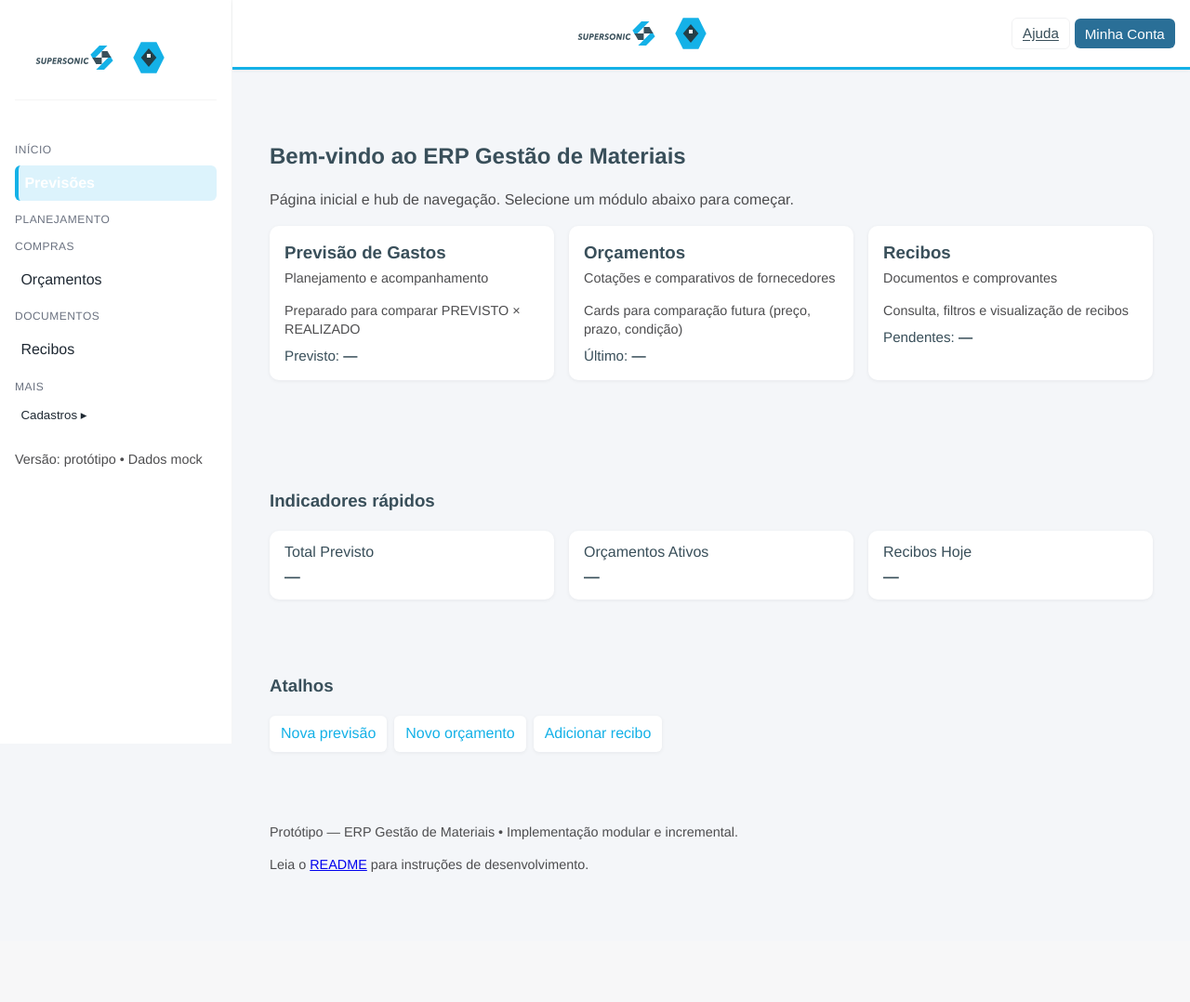
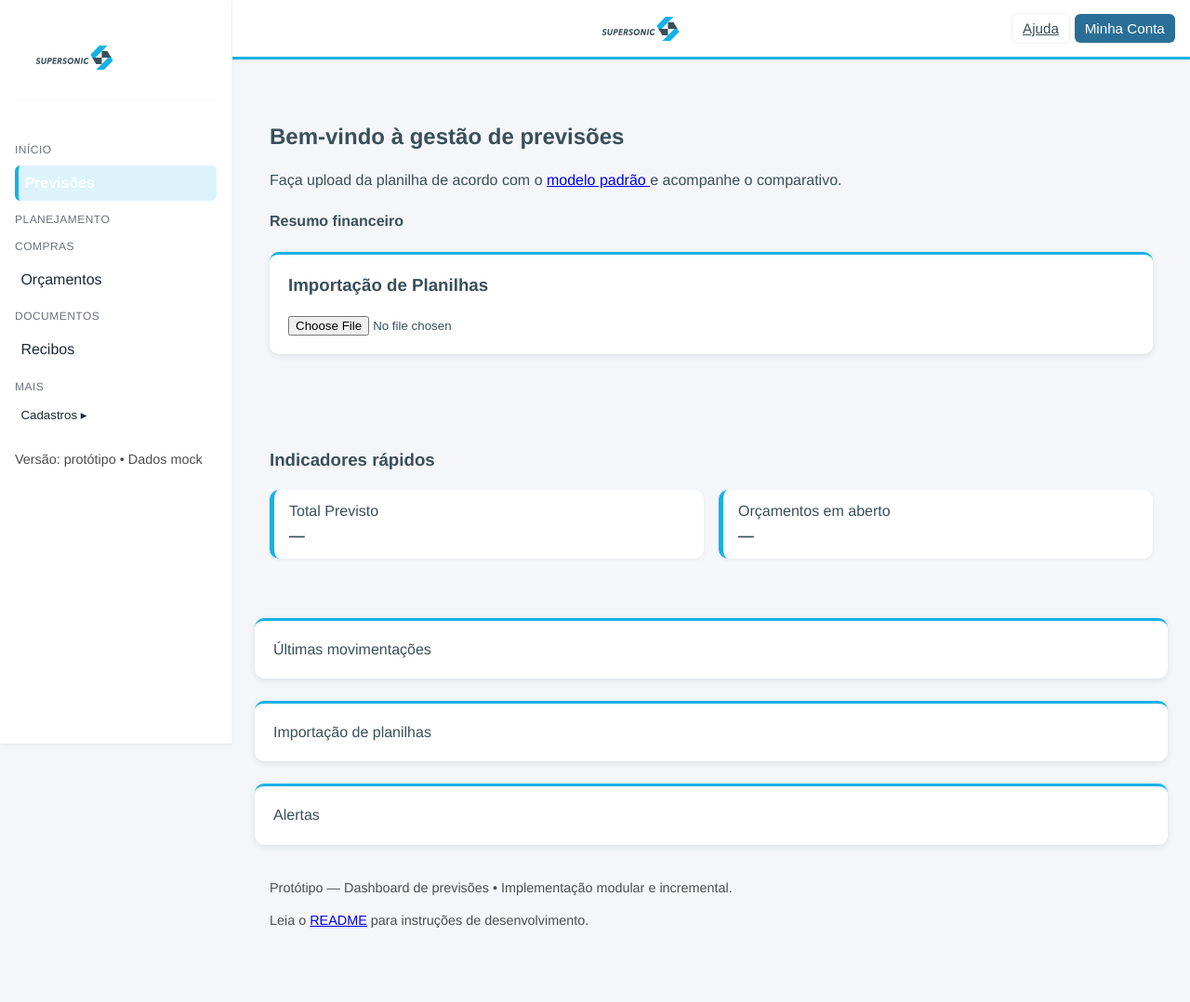
Before and after one commit to Gui-Marucci/Base_Painel, a Python web app: template templates/index.html in a window 1280 px wide. Shown: the whole page at 93% size. Before the commit the page ends 938 px from the top, so only its background shows below. Run offline with Jinja, Linux system fonts and the light colour scheme; the template is opened without the code that fills it, so the values that code supplies are empty.

Commit message:
Style
Ajustes nas cores, implementação de botão de upload e definição de widgets,
Falta reestruturar estilização para manter padrão WMS

```diff
--- a/components/sidebar.html
+++ b/components/sidebar.html
@@ -12,14 +12,6 @@
       alt="Supersonic — ERP Gestão de Materiais"
       class="brand-logo logo-white"
       width="180"
-      height="40"
-    />
-    <!-- Marca pequena (mark-only), útil para compact view -->
-    <img
-      src="../static/img/supersonic-mark.svg"
-      alt="Marca Supersonic"
-      class="brand-mark"
-      width="40"
       height="40"
     />
   </div>
--- a/static/css/geral.css
+++ b/static/css/geral.css
@@ -82,7 +82,7 @@ body {
   margin: 0;
   font-family: "Avenir Next", "Avenir", Helvetica, Arial, sans-serif;
   background-color: var(--bg-body);
-  color: var(--text);
+  color: var(--ss-azul-noite);
   -webkit-font-smoothing: antialiased;
   -moz-osx-font-smoothing: grayscale;
 }
@@ -105,7 +105,7 @@ body {
   --surface: #18333a;
   --text: #ffffff;
   --muted: #a8bcc3;
-  --brand-500: #4ae2ff; /* acento mais brilhante em dark */
+  --ss-azul-dia: #4ae2ff; /* acento mais brilhante em dark */
 }
 
 
@@ -170,104 +170,88 @@ Mostrar mais linhas
 /* SIDEBAR / BRAND (LOGO) */
 /* ========================================================================== */
 
-/* ===== Ajustes de Layout: Sidebar sempre visível em desktop, off-canvas mobile ===== */
+/* =========================================================================== */
+/* Ajustes de Layout: Sidebar sempre visível em desktop, off-canvas mobile
+/* ============================================================================ */
 
-/* Força comportamento de container: sidebar + conteúdo */
+
+/* ==========================================================
+   LAYOUT PRINCIPAL
+========================================================== */
+
+@media (min-width: 901px) {
+
+    .sidebar {
+        position: sticky;
+        top: 0;
+
+        width: var(--sidebar-width);
+        height: 100vh;
+
+        overflow-y: auto;
+    }
+}
+
 .app-root {
   display: grid;
   grid-template-columns: var(--sidebar-width) 1fr;
   min-height: 100vh;
 }
 
-/* Garante que o container do sidebar (injetado) seja visível e posicionado corretamente */
-#sidebar-container > .sidebar,
-.sidebar {
-  /* faz sidebar ocupar a coluna da grid em desktop */
-  position: relative; /* relativo dentro do grid */
+/* coluna da sidebar */
+#sidebar-container {
   width: var(--sidebar-width);
-  height: 100vh;
-  box-shadow: none;
 }
 
-/* Para garantir a leitura do conteúdo do main, fazemos o main usar o restante do grid */
+/* conteúdo principal */
 .main-content {
   min-height: 100vh;
-  padding: 18px 24px;
-  box-sizing: border-box;
   background: var(--bg-body);
+  padding: 24px;
 }
+
+/* estrutura header + conteúdo */
+.content-wrapper {
+  display: flex;
+  flex-direction: column;
+  min-height: 100vh;
+}
+
 
 /* Mobile: sidebar off-canvas */
 @media (max-width: 900px) {
+
     .app-root {
         grid-template-columns: 1fr;
     }
+
+    #sidebar-container {
+        width: 0;
+    }
+
     .sidebar {
         position: fixed;
-    left: -320px; /* escondida por padrão */
         top: 0;
+        left: -100%;
+
+        width: var(--sidebar-width);
+        height: 100vh;
+
         z-index: 1200;
-    transition: left .22s ease;
+
+        transition: left .25s ease;
         box-shadow: var(--shadow-md);
     }
+
     body.sidebar-open .sidebar {
         left: 0;
     }
+
     .main-content {
-    padding: 12px;
+        padding: 16px;
     }
 }
 
-/* =========================================================================== */
-/* Ajustes de Layout: Sidebar sempre visível em desktop, off-canvas mobile
-/* ============================================================================ */
-
-
-/* Força comportamento de container: sidebar + conteúdo */
-.app-root {
-  display: grid;
-  grid-template-columns: var(--sidebar-width) 1fr;
-  min-height: 100vh;
-}
-
-/* Garante que o container do sidebar (injetado) seja visível e posicionado corretamente */
-#sidebar-container > .sidebar,
-.sidebar {
-  /* faz sidebar ocupar a coluna da grid em desktop */
-  position: relative; /* relativo dentro do grid */
-  width: var(--sidebar-width);
-  height: 100vh;
-  box-shadow: none;
-}
-
-/* Para garantir a leitura do conteúdo do main, fazemos o main usar o restante do grid */
-.main-content {
-  min-height: 100vh;
-  padding: 18px 24px;
-  box-sizing: border-box;
-  background: var(--bg-body);
-}
-
-/* Mobile: sidebar off-canvas */
-@media (max-width: 900px) {
-  .app-root {
-    grid-template-columns: 1fr;
-  }
-  .sidebar {
-    position: fixed;
-    left: -320px; /* escondida por padrão */
-    top: 0;
-    z-index: 1200;
-    transition: left .22s ease;
-    box-shadow: var(--shadow-md);
-  }
-  body.sidebar-open .sidebar {
-    left: 0;
-  }
-  .main-content {
-    padding: 12px;
-  }
-}
 /* Quando o layout não usa grid (compatibilidade), garantir margens */
 @supports not (grid-template-columns: var(--sidebar-width) 1fr) {
   body { display: flex; }
@@ -286,8 +270,19 @@ Mostrar mais linhas
 }
 
 .topbar {
+    height: 64px;
     background: var(--surface);
     border-bottom: 3px solid var(--ss-azul-dia);
+
+    display: flex;
+    align-items: center;
+    justify-content: space-between;
+
+    padding: 0 16px;
+
+    position: sticky;
+    top: 0;
+    z-index: 100;
 }
 
 /* Botões / acentos */
@@ -303,7 +298,7 @@ Mostrar mais linhas
 .btn-ghost {
   background: transparent;
   border: 1px solid rgba(15,23,32,0.06);
-  color: var(--text);
+  color: var(--ss-azul-noite);
 }
 
 /* ========================================================================== */
@@ -340,7 +335,7 @@ Mostrar mais linhas
   display: inline-flex;
   align-items: center;
   justify-content: center;
-  background: linear-gradient(180deg, var(--brand-700), var(--brand-900));
+  background: linear-gradient(180deg, var(--ss-cinza), var(--ss-azul-noite));
   color: white;
   border-radius: 8px;
   font-weight: 700;
@@ -373,6 +368,10 @@ Mostrar mais linhas
 .cards, .widgets {
   max-width: 100%;
 }
+.widget {
+    background: white;
+    border-left: 5px solid var(--ss-azul-dia);
+}
 
 /* Força header para ocupar a área de conteúdo (não da sidebar) em telas grandes */
 @media (min-width: 901px) {
@@ -381,3 +380,25 @@ Mostrar mais linhas
 
 /* Acessibilidade e foco visível (padrão) */
 a:focus, button:focus { outline: 3px solid rgba(20,177,231,0.18); outline-offset: 2px; }
+
+/* ==================================================
+   DASHBOARD
+================================================== */
+
+.dashboard-grid {
+    display: grid;
+    gap: 24px;
+    margin-top: 24px;
+}
+
+.dashboard-panel {
+    border-top: 3px solid var(--ss-azul-dia);
+    background: var(--surface);
+    border-radius: var(--border-radius);
+    padding: 20px;
+    box-shadow: var(--shadow-sm);
+}
+
+.dashboard-panel h3 {
+    margin-top: 0;
+}
--- a/static/css/index.css
+++ b/static/css/index.css
@@ -3,14 +3,15 @@
 */
 
 /* Hero */
-.hero {
+/*.hero {
   padding: 1rem 0;
 }
 .hero .lead { color: var(--muted); margin-top: 0.5rem; }
+*/
 
 /* Card indicators and notes */
 .card-note { font-size:0.9rem; color:var(--muted); margin-bottom:0.5rem; }
-.card-indicators { margin-top:0.5rem; font-size:0.95rem; color:var(--text); }
+.card-indicators { margin-top:0.5rem; font-size:0.95rem; color:var(--ss-azul-dia); }
 
 /* Shortcuts */
 .shortcuts .shortcut-list { display:flex; gap:0.5rem; flex-wrap:wrap; margin-top:0.5rem; }
--- a/static/js/logo.js
+++ b/static/js/logo.js
@@ -2,7 +2,6 @@
 // Atualizado para trabalhar com os SVGs que você providenciou:
 // - Logo_Supersonic-01.svg (color / header claro)
 // - Logo_Supersonic-05.svg (white / header/sidebar escuro)
-// - supersonic-mark.svg (mark-only)
 // O script respeita .logo-on-dark / .logo-on-light e body.theme-dark.
 
 (function () {
--- a/templates/index.html
+++ b/templates/index.html
@@ -8,6 +8,8 @@
       name="description"
       content="Protótipo modular do ERP Gestão de Materiais — hub inicial."
     />
+    <script src="https://unpkg.com/lucide@latest"></script>
+    <script src="https://cdn.jsdelivr.net/npm/chart.js"></script>
 
     <!-- Estilos base e específicos da index (certifique-se de incluir geral.css no projeto) -->
     <link rel="stylesheet" href="../static/css/base.css" />
@@ -17,7 +19,6 @@
     <!-- Ícone/brand (opcional) -->
     <!-- <link rel="icon" href="static/img/favicon.svg"> -->
   </head>
-  <body>
   <body>
     <div id="app" class="app-root">
       <div id="sidebar-container"></div>
@@ -59,15 +60,6 @@
               height="48"
               style="display: none"
             />
-
-          <!-- Marca (opcional) - usada para avatars e espaços reduzidos -->
-          <img
-            src="../static/img/supersonic-mark.svg"
-            alt="Marca Supersonic"
-            class="brand-mark"
-            width="48"
-            height="48"
-          />
           </div>
 
           <div class="top-actions" role="navigation" aria-label="Ações rápidas">
@@ -84,85 +76,42 @@
               aria-label="Ajuda"
               >Ajuda</a
             >
-          <button id="user-shortcut" class="btn" aria-label="Acesso ao usuário">
+            <button
+              id="user-shortcut"
+              class="btn"
+              aria-label="Acesso ao usuário"
+            >
               Minha Conta
             </button>
           </div>
         </header>
-
         <main id="main" class="main-content" role="main">
           <!-- Introdução / resumo do sistema -->
-        <section class="hero" aria-labelledby="hero-title">
+          <!--Kpis-->
+          <section class="dashboard-kpis">
             <div class="container">
-            <h2 id="hero-title">Bem-vindo ao ERP Gestão de Materiais</h2>
+              <h2>Bem-vindo à gestão de previsões</h2>
+
               <p class="lead">
-              Página inicial e hub de navegação. Selecione um módulo abaixo para
-              começar.
+                Faça upload da planilha de acordo com o
+                <a
+                  href="../core/uploads/base.xlsx"
+                  target="_blank"
+                  rel="noopener noreferrer"
+                >
+                  modelo padrão
+                </a>
+                e acompanhe o comparativo.
               </p>
 
-            <!-- Cards de acesso aos módulos (links para pages/*.html) -->
-            <div class="cards" role="list">
-              <a
-                role="listitem"
-                class="card"
-                href="../pages/previsao.html"
-                id="card-previsao"
-              >
-                <div class="card-header">
-                  <h3>Previsão de Gastos</h3>
-                  <p class="card-sub">Planejamento e acompanhamento</p>
+              <div class="dashboard-financeiro">
+                <h4>Resumo financeiro</h4>
               </div>
-                <div class="card-body">
-                  <p class="card-note">
-                    Preparado para comparar PREVISTO × REALIZADO
-                  </p>
-                  <div class="card-indicators" aria-hidden="false">
-                    Previsto: <strong id="indicator-previsao">—</strong>
-                  </div>
-                </div>
-              </a>
 
-              <a
-                role="listitem"
-                class="card"
-                href="../pages/orcamentos.html"
-                id="card-orcamentos"
-              >
-                <div class="card-header">
-                  <h3>Orçamentos</h3>
-                  <p class="card-sub">
-                    Cotações e comparativos de fornecedores
-                  </p>
-                </div>
-                <div class="card-body">
-                  <p class="card-note">
-                    Cards para comparação futura (preço, prazo, condição)
-                  </p>
-                  <div class="card-indicators">
-                    Último: <strong id="indicator-orcamentos">—</strong>
-                  </div>
-                </div>
-              </a>
+              <div class="dashboard-panel">
+                <h3>Importação de Planilhas</h3>
 
-              <a
-                role="listitem"
-                class="card"
-                href="../pages/recibos.html"
-                id="card-recibos"
-              >
-                <div class="card-header">
-                  <h3>Recibos</h3>
-                  <p class="card-sub">Documentos e comprovantes</p>
-                </div>
-                <div class="card-body">
-                  <p class="card-note">
-                    Consulta, filtros e visualização de recibos
-                  </p>
-                  <div class="card-indicators">
-                    Pendentes: <strong id="indicator-recibos">—</strong>
-                  </div>
-                </div>
-              </a>
+                <input type="file" accept=".xlsx,.xls,.csv" />
               </div>
             </div>
           </section>
@@ -181,45 +130,40 @@
                     >R$ —</span
                   >
                 </div>
+
                 <div class="widget" tabindex="0">
-                <span class="widget-title">Orçamentos Ativos</span>
-                <span class="widget-value" id="widget-total-orcamentos">—</span>
-              </div>
-              <div class="widget" tabindex="0">
-                <span class="widget-title">Recibos Hoje</span>
-                <span class="widget-value" id="widget-recibos-hoje">—</span>
+                  <span class="widget-title">Orçamentos em aberto</span>
+                  <span class="widget-value" id="widget-total-orcamentos"
+                    >—</span
+                  >
                 </div>
               </div>
             </div>
           </section>
+          <section class="dashboard-grid">
+            <div class="dashboard-panel">Últimas movimentações</div>
 
-        <section class="shortcuts" aria-labelledby="shortcuts-title">
-          <div class="container">
-            <h3 id="shortcuts-title">Atalhos</h3>
-            <div class="shortcut-list">
-              <a class="shortcut" href="../pages/previsao.html">Nova previsão</a>
-              <a class="shortcut" href="../pages/orcamentos.html"
-                >Novo orçamento</a
-              >
-              <a class="shortcut" href="../pages/recibos.html">Adicionar recibo</a>
-            </div>
-          </div>
+            <div class="dashboard-panel">Importação de planilhas</div>
+
+            <div class="dashboard-panel">Alertas</div>
           </section>
-
           <footer class="site-footer" role="contentinfo">
             <div class="container">
               <p class="muted">
-              Protótipo — ERP Gestão de Materiais • Implementação modular e
+                Protótipo — Dashboard de previsões • Implementação modular e
                 incremental.
               </p>
               <p class="muted">
-              Leia o <a href="README.md">README</a> para instruções de
+                Leia o <a href="../README.md">README</a> para instruções de
                 desenvolvimento.
               </p>
             </div>
           </footer>
         </main>
       </div>
+      <!--  content wrapper -->
+    </div>
+    <!--  #app-root   -->
 
     <noscript>
       <div class="no-js-warning" role="alert">
```
Also changed, not shown: README (2).md (added, +74 -0 lines), core/uploads/.txt (added). Lines whose indentation alone changed are shown as unchanged.
